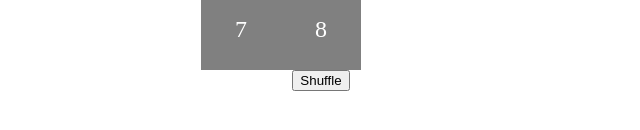
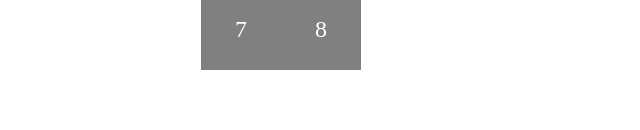
Before and after one commit to boekenenbroeken/shifty-chase, a React (Vite) app: page / in a window 1280 px wide. Shown: the part 258-388 px from the top of the page, without its empty margins (319-959 px from the left). Built offline with nearby package versions, Linux system fonts and the light colour scheme.

Commit message:
remove redundant code

```diff
--- a/src/components/SlidingPuzzle/SlidingPuzzle.tsx
+++ b/src/components/SlidingPuzzle/SlidingPuzzle.tsx
@@ -24,7 +24,6 @@ const SlidingPuzzle = () => {
     >
       <h1>Sliding Puzzle</h1>
       <PuzzleBoard board={state} onMove={handleMove} />
-      <button onClick={() => console.log('shuffle')}>Shuffle</button>
     </div>
   );
 };
```
